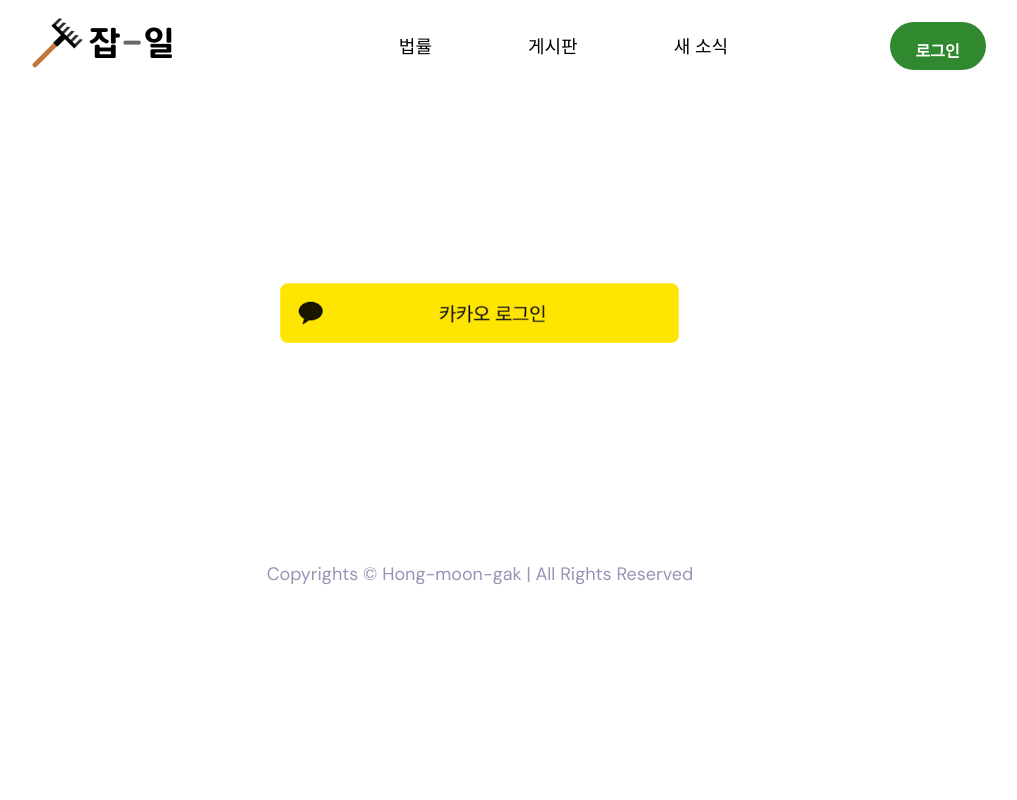
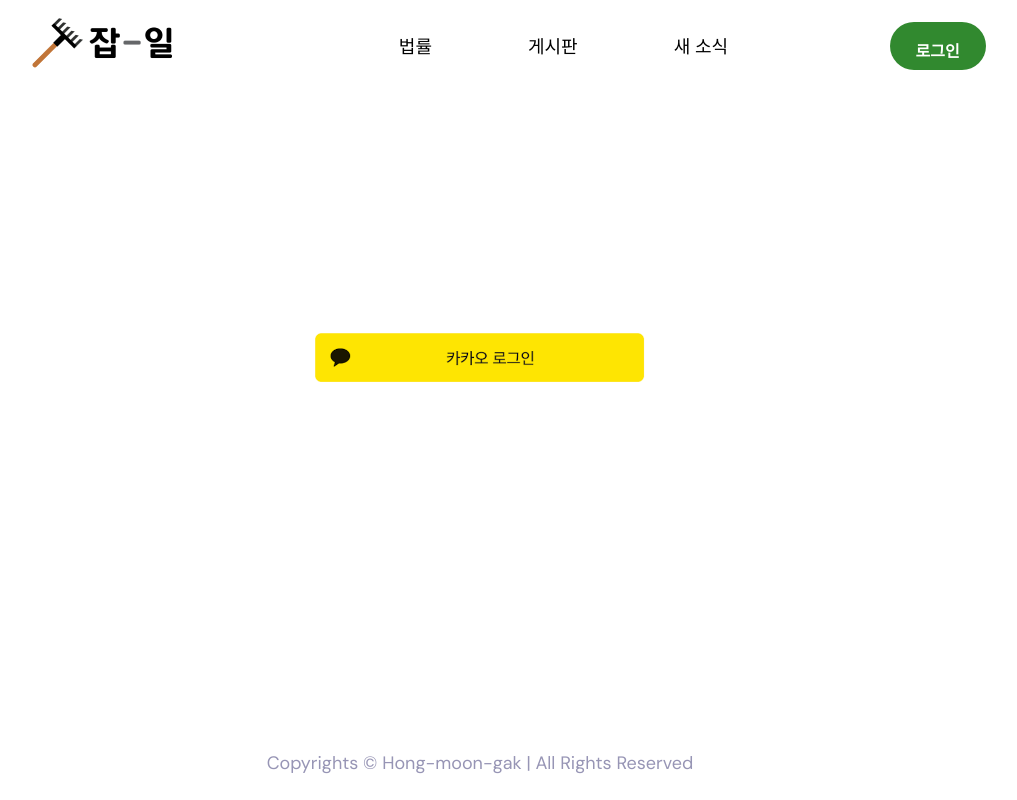
Before and after one commit to Hongmoon-gak/Job1-Web, a React (Create React App) app in the folder job1/: page /login in a window 1280 px wide. Shown: the whole page, without its empty margins (160-1177 px from the left). Built offline with nearby package versions, Linux system fonts and the light colour scheme.

Commit message:
[ADD] develop으로부터 merge 후 css 수정 / Tag.js를 Component 폴더로 이동

```diff
--- a/job1/src/Tags/Tag.js
+++ b/job1/src/Component/Tag.js
@@ -1,5 +1,5 @@
 import React from 'react';
-import TagComponent from '../Component/TagComponent';
+import TagComponent from './TagComponent';
 import styled from 'styled-components';
 
 const TagsContainer = styled.div`
--- a/job1/src/View/Login/Login.js
+++ b/job1/src/View/Login/Login.js
@@ -6,15 +6,15 @@
   display: flex;
   flex-direction: column;
   align-items: center;
-  margin-top: 200px;
-  margin-bottom: 200px;
+  margin-top: 250px;
+  margin-bottom: 350px;
 `;
 
 function Login(){
   return(
     <LoginContainer>
       <a href={KAKAO_AUTH_URL}>
-        <img src='/Images/kakao_login.png' alt='kakao' width='400'/>
+        <img src='/Images/kakao_login.png' alt='kakao' width='330'/>
       </a>
     </LoginContainer>
   );
--- a/job1/src/View/Search.js
+++ b/job1/src/View/Search.js
@@ -1,6 +1,6 @@
 
 import SearchBar from "../Component/SearchBar";
-import Tag from "../Tags/Tag";
+import Tag from "../Component/Tag";
 
 import styled from 'styled-components';
 
```
